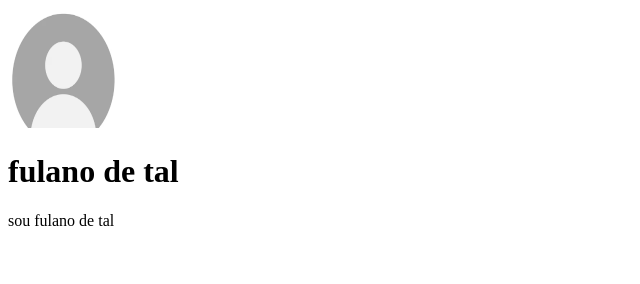
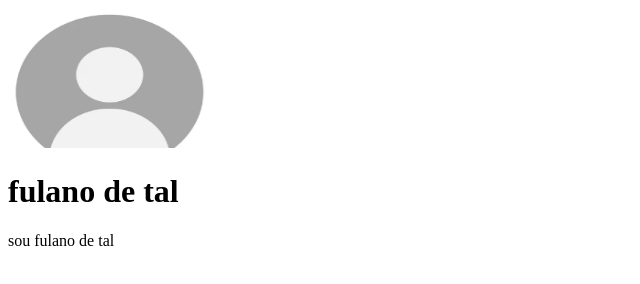
Before and after one commit to wendel-pixel/Curriculo_FulanoDeTal, a plain HTML site: page index.html in a window 1280 px wide. Shown: the whole page, without its empty margins (0-640 px from the left). Drawn offline with Linux system fonts and the light colour scheme.

Commit message:
terceira

```diff
--- a/index.html
+++ b/index.html
@@ -5,7 +5,7 @@
         <title>Curriculo Fulano De Tal</title>
     </head>
     <body>
-        <img src="imagens/icone perfil.png" alt="" width="120" height="120">
+        <img src="imagens/icone perfil.png" alt="" width="220" height="140">
         <h1>fulano de tal</h1>
         <p>sou fulano de tal</p>
     </body>
```
